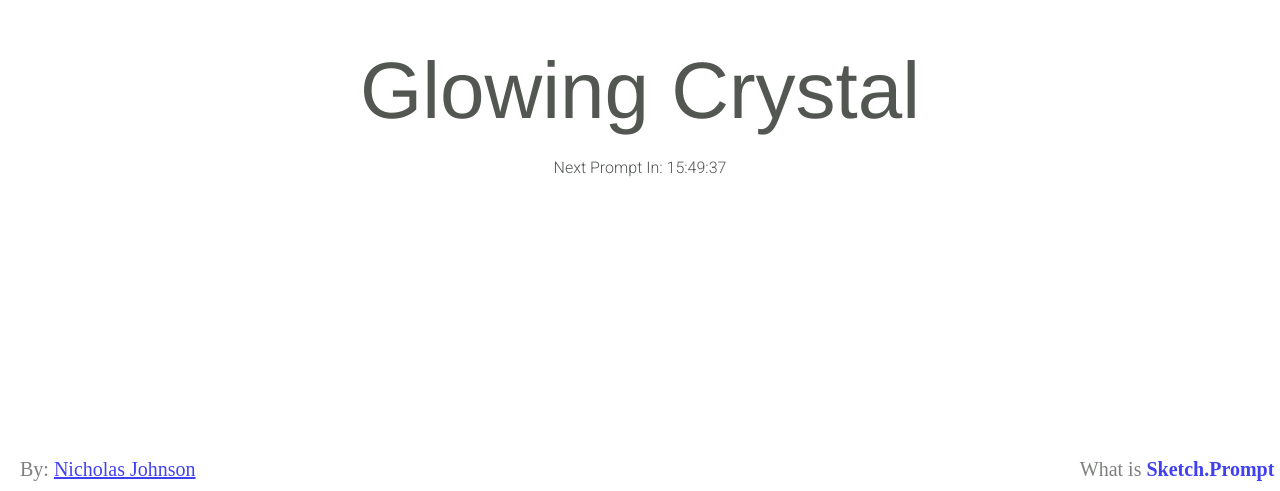
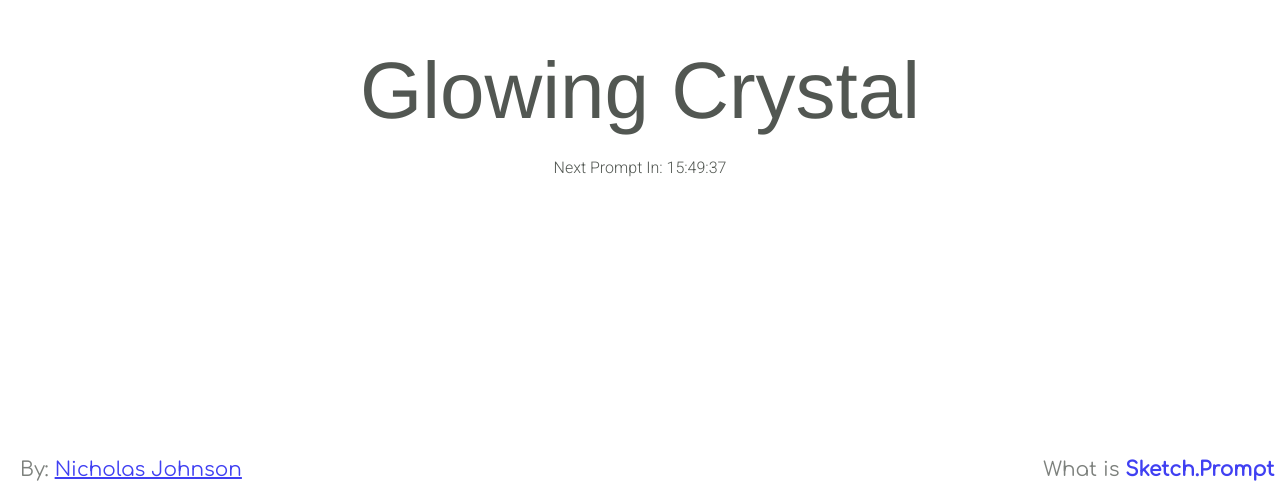
Before and after one commit to nickjohnsondesign/artprompt, a React (Create React App) app: page / in a window 1280 px wide. Shown: the part 309-800 px from the top of the page. Built offline with nearby package versions, Linux system fonts and the light colour scheme; a web font is replaced by a local one.

Commit message:
font update

```diff
--- a/src/style.css
+++ b/src/style.css
@@ -40,6 +40,7 @@ html, body {
     padding: 10px 20px;
     font-size: 1.25em;
     opacity: 75%;
+    font-family: 'Comfortaa', sans-serif;
   }
 
   .author-note {
```
